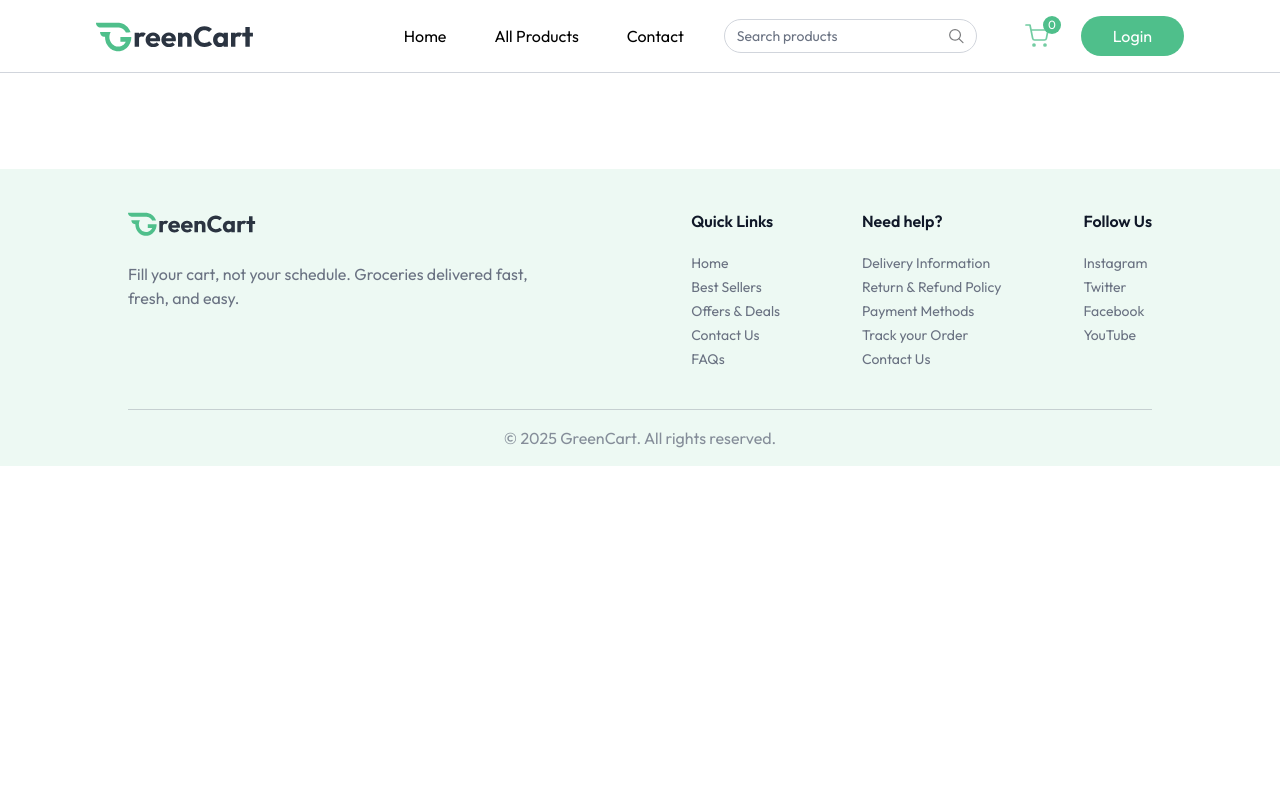
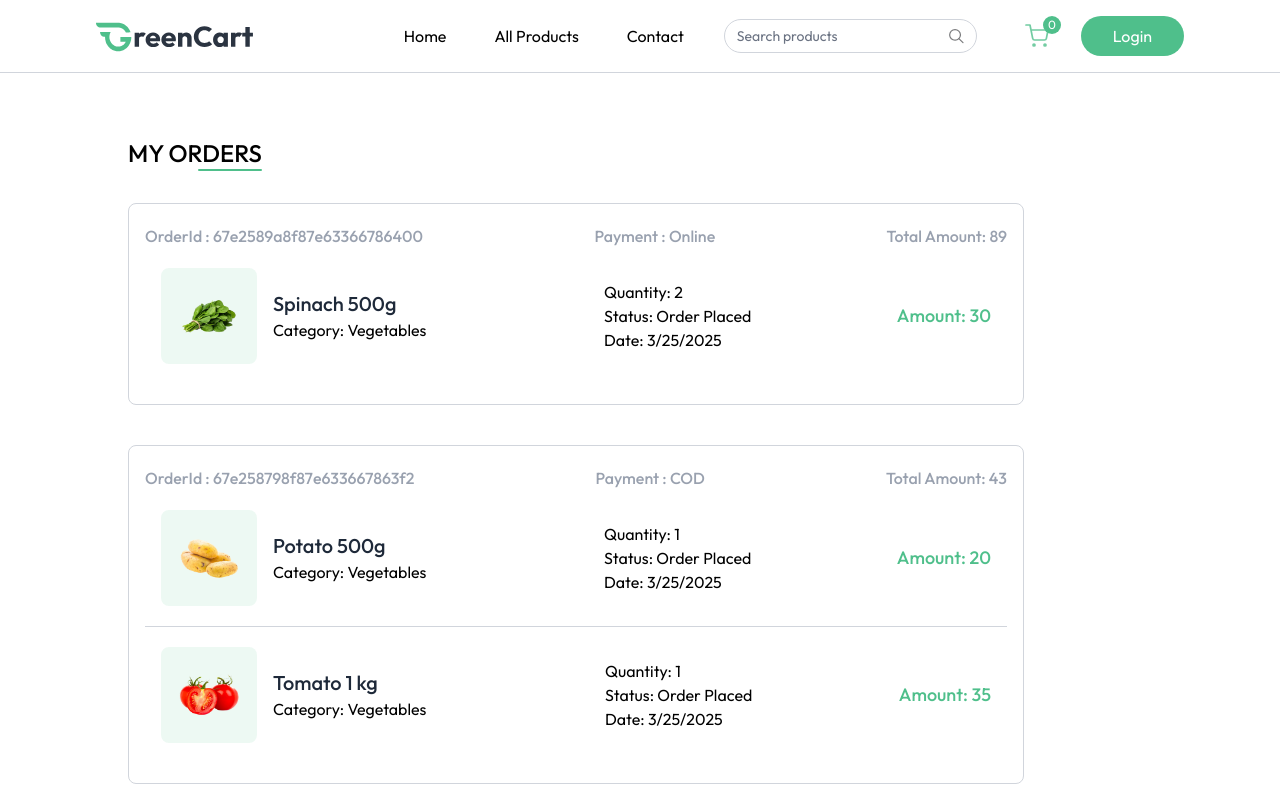
Before and after one commit to diegovilhalva/greencart, a React (Vite) app in the folder client/: page /orders in a window 1280 px wide. Shown: the top 800 px of the page. Built offline with nearby package versions, Linux system fonts and the light colour scheme; what react-imask would draw is missing.

Commit message:
my orders page created

```diff
--- a/client/src/App.jsx
+++ b/client/src/App.jsx
@@ -11,6 +11,7 @@
 import ProductDetails from './pages/ProductDetails'
 import Cart from './pages/Cart'
 import AddAddress from './pages/AddAddress'
+import MyOrders from './pages/MyOrders'
 
 const App = () => {
   const isSellerPath = useLocation().pathname.includes("seller")
@@ -28,7 +29,8 @@
           <Route path='/products/:category' element={<ProductCategory />} />
           <Route path='/products/:category/:id' element={<ProductDetails />} />
           <Route path='/cart' element={<Cart />} />
-          <Route path='/add-address' element={<AddAddress />}/>
+          <Route path='/add-address' element={<AddAddress />} />
+          <Route path='/orders' element={<MyOrders />} />
         </Routes>
       </div>
       {!isSellerPath && <Footer />}
--- /dev/null
+++ b/client/src/pages/MyOrders.jsx
@@ -0,0 +1,59 @@
+import { useState } from "react"
+import { useAppContext } from "../context/AppContext"
+import { dummyOrders } from "../assets/assets"
+import { useEffect } from "react"
+
+
+const MyOrders = () => {
+    const [myOrders, setMyOrders] = useState([])
+    const { currency } = useAppContext()
+
+    const fetchMyOrders = async () => {
+        setMyOrders(dummyOrders)
+    }
+
+    useEffect(() => {
+        fetchMyOrders()
+    }, [])
+    return (
+        <div className="mt-16 pb-16">
+            <div className="flex flex-col items-end w-max mb-8">
+                <p className="text-2xl font-medium uppercase">My Orders</p>
+                <div className="w-16 h-0.5 bg-primary rounded-full"></div>
+            </div>
+            {myOrders.map((order) => (
+                <div key={order._id} className="border border-gray-300 rounded-lg mb-10 p-4 py-5 max-w-4xl">
+                    <p className="flex justify-between md:items-center text-gray-400 md:font-medium max-md:flex-col">
+                        <span>OrderId : {order._id}</span>
+                        <span>Payment : {order.paymentType}</span>
+                        <span>Total Amount: {currency}{order.amount}</span>
+                    </p>
+                    {order.items.map((item, i) => (
+                        <div key={i} className={`relative bg-white text-gray-/50 ${order.items.length !== i + 1 && 'border-b'} border-gray-300 flex flex-col md:flex-row md:items-center justify-between p-4 py-5 md:gap-16 w-full max-w-4xl`}>
+                            <div className="flex items-center mb-4 md:mb-0 ">
+                                <div className="bg-primary/10 p-4 rounded-lg">
+                                    <img src={item.product.image[0]} className="w-16 h-16" alt="Product image" />
+                                </div>
+                                <div className="ml-4">
+                                    <h2 className="text-xl font-medium text-gray-800">{item.product.name}</h2>
+                                    <p>Category: {item.product.category}</p>
+                                </div>
+                            </div>
+                            <div className="flex flex-col justify-center md:ml-8 mb-4 md:mb-0">
+                                <p>Quantity: {item.quantity || "1"}</p>
+                                <p>Status: {order.status}</p>
+                                <p>Date: {new Date(order.createdAt).toLocaleDateString()}</p>
+                            </div>
+                            <p className="text-primary text-lg font-medium">
+                                Amount: {currency}{item.product.offerPrice * item.quantity}
+                            </p>
+
+                        </div>
+                    ))}
+                </div>
+            ))}
+        </div>
+    )
+}
+
+export default MyOrders
```
